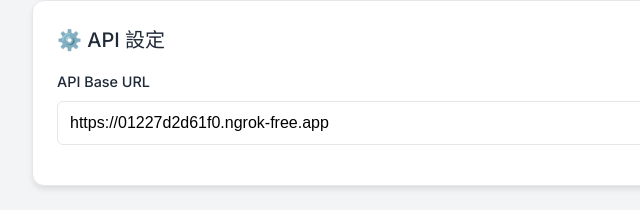
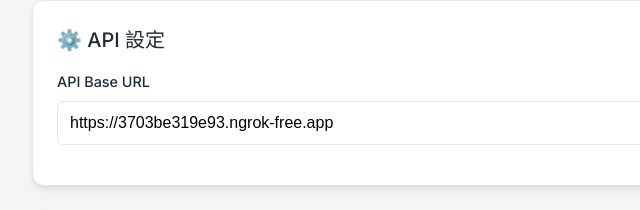
Before and after one commit to Pengziyuu/WETPAINT-AI-API-Test, a plain HTML site: page docs/index.html in a window 1280 px wide. Shown: the part 136-346 px from the top of the page, 208-848 px from the left. Drawn offline with Linux system fonts and the light colour scheme.

Commit message:
Update code

```diff
--- a/docs/index.html
+++ b/docs/index.html
@@ -21,7 +21,7 @@
                 <h2>⚙️ API 設定</h2>
                 <div class="form-group">
                     <label for="api-url">API Base URL</label>
-                    <input type="text" id="api-url" value="https://01227d2d61f0.ngrok-free.app"
+                    <input type="text" id="api-url" value="https://3703be319e93.ngrok-free.app"
                         placeholder="http://localhost:8000">
                 </div>
             </div>
```
